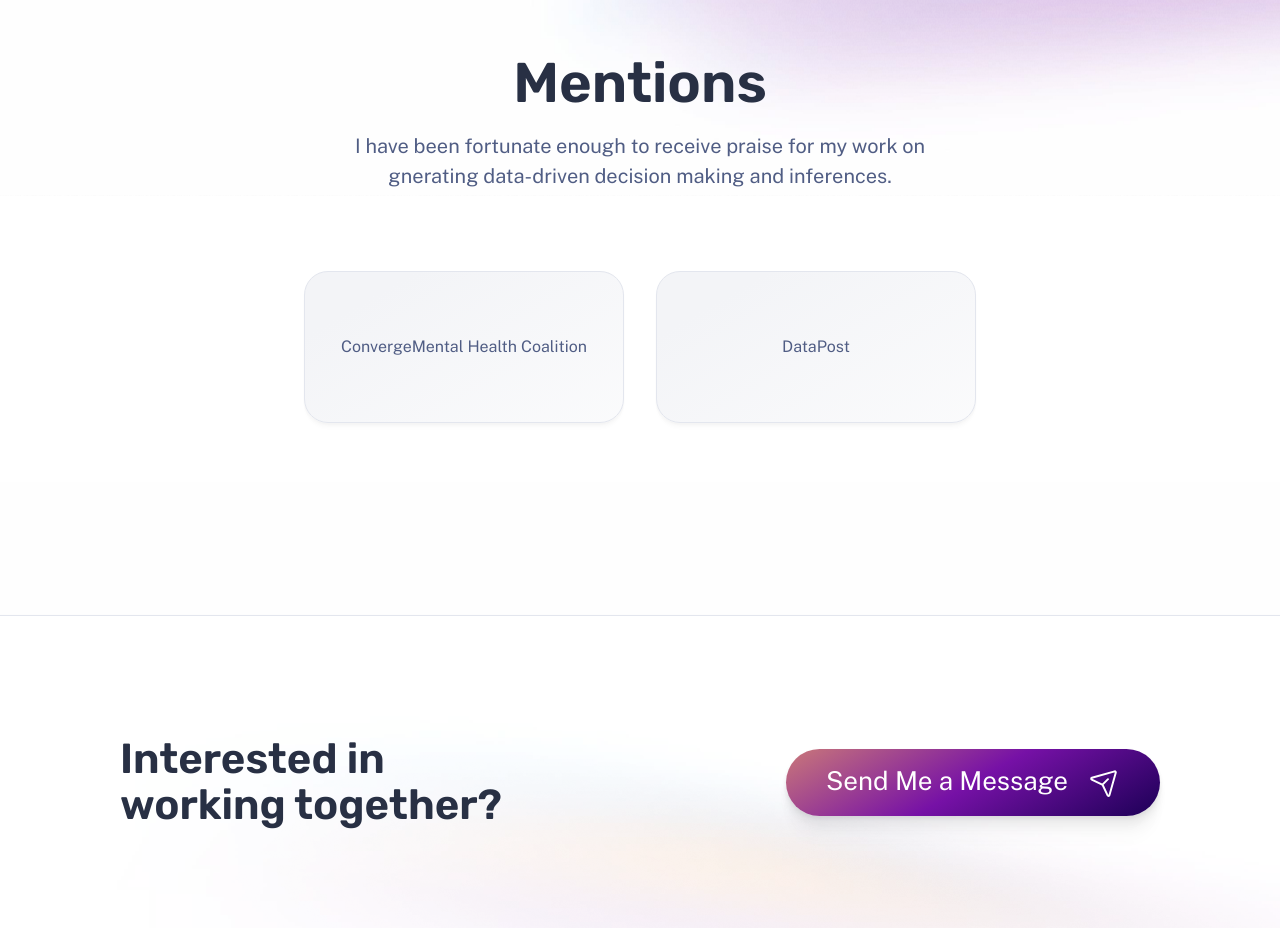
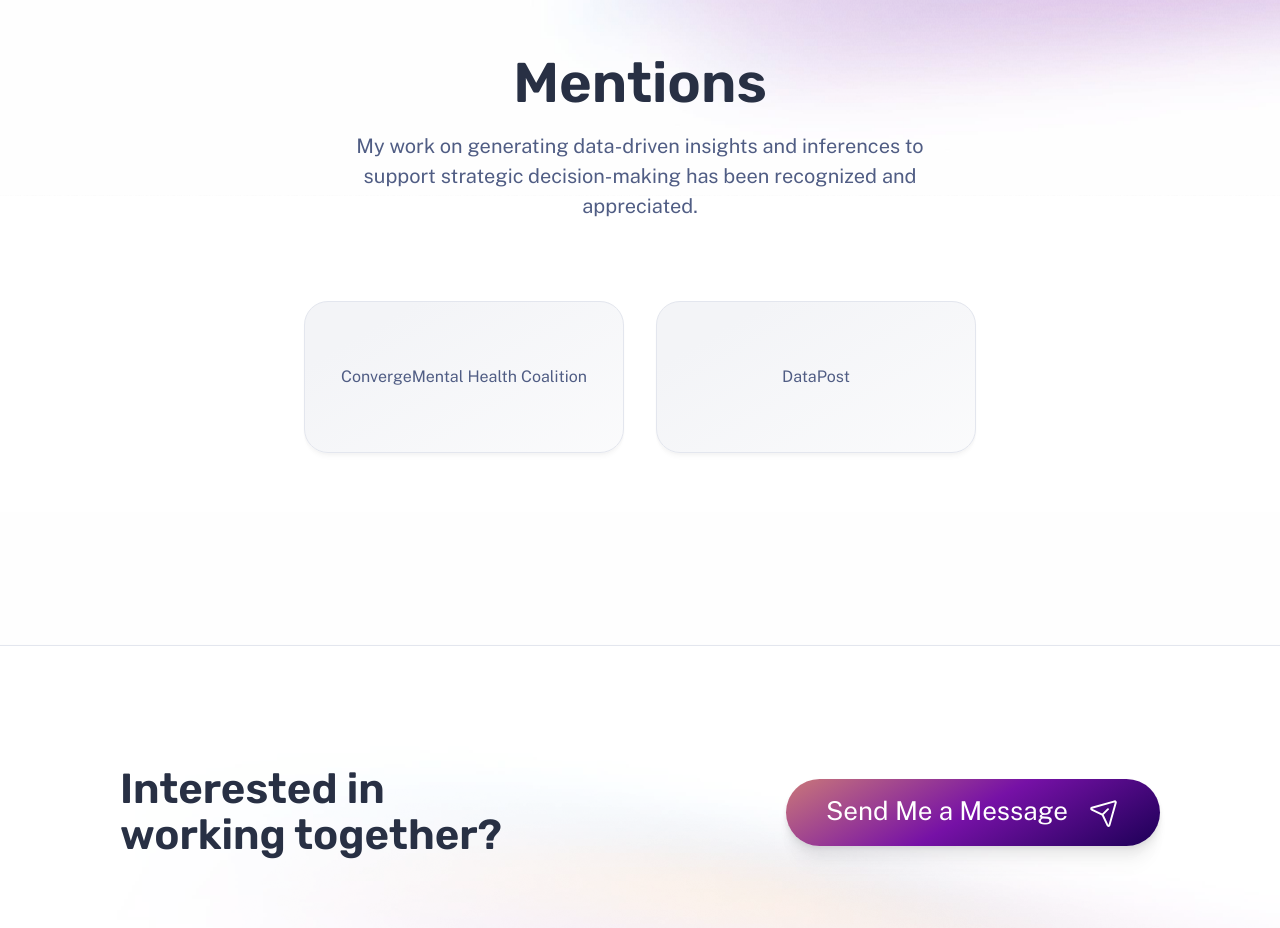
Before and after one commit to i-archanasenthil/i-archanasenthil.github.io, an Astro site: page / in a window 1280 px wide. Shown: the part 2760-3688 px from the top of the page. Built offline with nearby package versions, Linux system fonts and the light colour scheme; Astro itself is replaced by a stand-in of ours.

Commit message:
Updated mentions with description

```diff
--- a/src/pages/index.astro
+++ b/src/pages/index.astro
@@ -84,7 +84,7 @@ const projects = (await getCollection('work'))
 				<header class="section-header stack gap-2 lg:gap-4">
 					<h3>Mentions</h3>
 					<p>
-						I have been fortunate enough to receive praise for my work on gnerating data-driven decision making and inferences.
+						My work on generating data-driven insights and inferences to support strategic decision-making has been recognized and appreciated.
 					</p>
 				</header>
 
```
